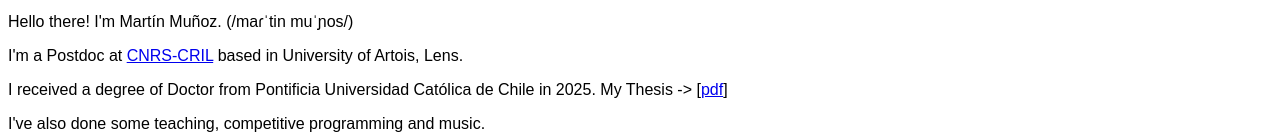
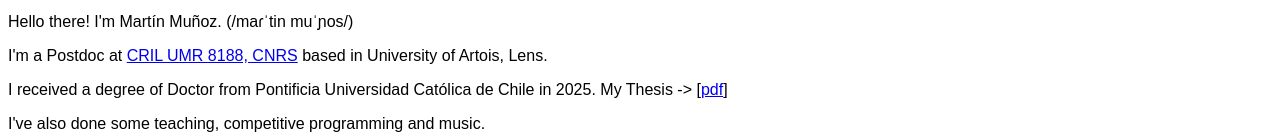
Before and after one commit to mmunos/alsipscl, a plain HTML site: page index.html in a window 1280 px wide. Shown: the part 165-302 px from the top of the page. Drawn offline with Linux system fonts and the light colour scheme.

Commit message:
expanded afil

```diff
--- a/index.html
+++ b/index.html
@@ -13,7 +13,7 @@ font-family: Arial;
 
 <p>Hello there! I'm Mart&iacute;n Mu&ntilde;oz. (/maɾˈtin muˈɲos/)</p>
 
-<p>I'm a Postdoc at <a href="https://www.cril.univ-artois.fr/">CNRS-CRIL</a> based in University of Artois, Lens.</p>
+<p>I'm a Postdoc at <a href="https://www.cril.univ-artois.fr/">CRIL UMR 8188, CNRS</a> based in University of Artois, Lens.</p>
 <p>I received a degree of Doctor from Pontificia Universidad Católica de Chile in 2025. My Thesis -> [<a href="https://alsips.cl/Thesis_final.pdf">pdf</a>]</p>
 
 <p>I've also done some teaching, competitive programming and music.</p>
```
